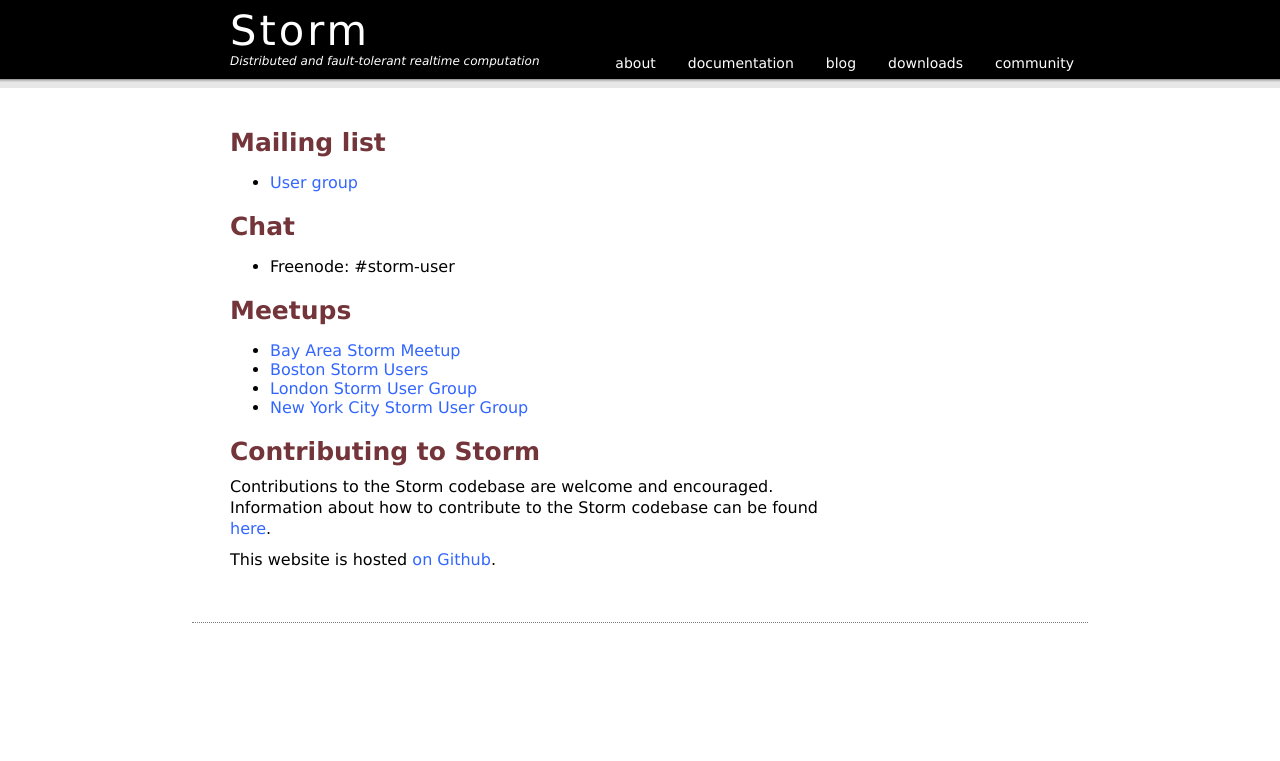
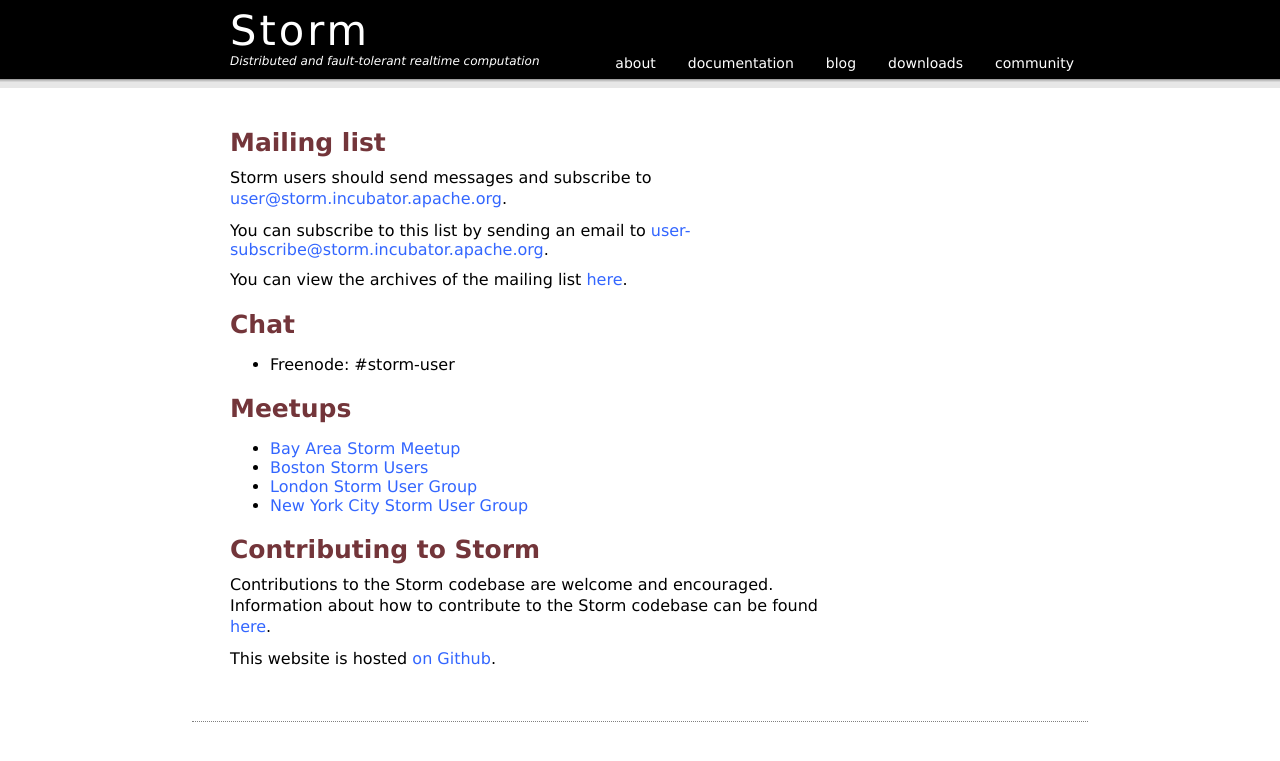
Before and after one commit to nathanmarz/storm-website, a Jekyll site: the page built from community.html, in a window 1280 px wide. Shown: the top 761 px of the page. Built offline with Jekyll 4.4.1, drawn with Linux system fonts in a browser that asks for light colours; Markdown is read by kramdown in place of the engine named in the settings.

Commit message:
fix mailing list link

```diff
--- a/community.html
+++ b/community.html
@@ -4,9 +4,15 @@ title: Storm community
 ---
 <div id="singlepane">
   <h2>Mailing list</h2>
-  <ul>
-  <li><a href="http://groups.google.com/group/storm-user">User group</a></li>
-  </ul>
+  <p>
+  Storm users should send messages and subscribe to <a href="mailto:user@storm.incubator.apache.org">user@storm.incubator.apache.org</a>.
+  </p>
+  </p>
+  You can subscribe to this list by sending an email to <a href="mailto:user-subscribe@storm.incubator.apache.org">user-subscribe@storm.incubator.apache.org</a>.
+  </p>
+  <p>
+  You can view the archives of the mailing list <a href="http://mail-archives.apache.org/mod_mbox/incubator-storm-user/">here</a>.
+  </p>
   <h2>Chat</h2>
   <ul>
   <li>Freenode: #storm-user</li>
```
